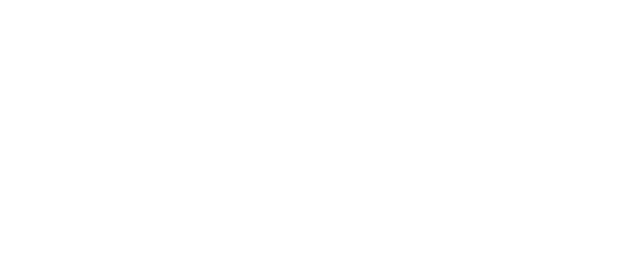
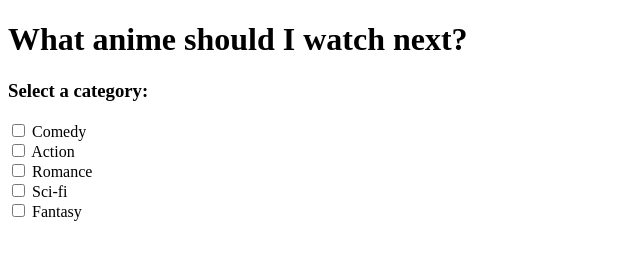
Before and after one commit to LuZo-stretch/CFG-Assignments, a plain HTML site: page index.html in a window 1280 px wide. Shown: the whole page, without its empty margins (0-640 px from the left). Drawn offline with Linux system fonts and the light colour scheme.

Commit message:
Added checkboxes for genres

```diff
--- a/index.html
+++ b/index.html
@@ -6,7 +6,32 @@
     <title>Document</title>
 </head>
 <body>
+    <h1>What anime should I watch next?</h1>
+    <h3>Select a category:</h3>
+        <div>
+            <input type="checkbox" id="comedy" name="comedy" />
+            <label for="comedy">Comedy</label>
+        </div>
 
+        <div>
+            <input type="checkbox" id="action" name="action" />
+            <label for="action">Action</label>
+        </div>
+
+        <div>
+            <input type="checkbox" id="romance" name="romance" />
+            <label for="romance">Romance</label>
+        </div>
+
+        <div>
+            <input type="checkbox" id="scifi" name="scifi" />
+            <label for="scifi">Sci-fi</label>
+        </div>
+
+        <div>
+            <input type="checkbox" id="fantasy" name="fantasy" />
+            <label for="fantasy">Fantasy</label>
+        </div>
 </body>
 <script src="./index.js"></script>
 </html>
--- a/index.js
+++ b/index.js
@@ -1 +1,6 @@
 console.log("HELLO")
+const action = ["Attack on Titan", "Berserk", "Bleach", "Blood+","Dragon Ball", "Fullmetal Alchemist", "Neon Genesis Evangelion", "Demon Hunter"];
+const comedy = ["Ranma 1/2", "Golden Boy", "Sailor Moon"]
+const romance = ["Nana", "Kare Kano", "Marmalade boy", "Sailor Moon"]
+const scify = ["Ghost in the shell", "Neon Genesis Evangelion", "Cowboy Bebop"]
+const fantasy = ["Death Note", "Ranma 1/2", "Lain", "One Piece"]
```
